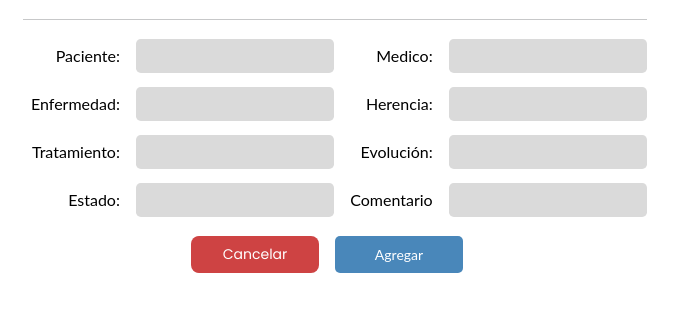
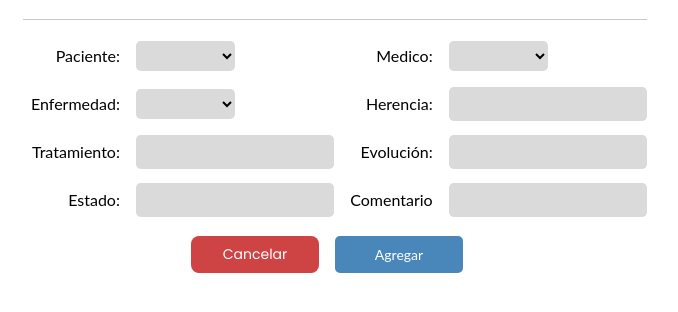
Before and after one commit to BryanEspana/ClinicProyect2, a Flask app: page /AgregarAHistorial in a window 1280 px wide. Shown: the part 253-565 px from the top of the page, without its empty margins (313-991 px from the left). Run offline with Flask 3, Linux system fonts and the light colour scheme; lists and menus that the app fills with data are empty.

Commit message:
Fin de la aplicacion

```diff
--- a/src/app.py
+++ b/src/app.py
@@ -333,13 +333,53 @@ def estadisticas():
 
 
 #-----------------------------------------Agregar a Historial----------------------------------------
-@app.route('/AgregarAHistorial')
+@app.route('/AgregarAHistorial', methods=['GET', 'POST'])
 def AddHistorial():
-    return render_template('medicamentos/AddHistorial.html')
+    establecimientos = text("""SELECT * FROM lugar;""")
+    resultEstablecimientos = db.session.execute(establecimientos).fetchall()
+    pacientes = text("""SELECT * FROM paciente;""")
+    resultPacientes = db.session.execute(pacientes).fetchall()
+    enferm = text("""SELECT * FROM enfermedad;""")
+    resultEnferm = db.session.execute(enferm).fetchall()
+    medico = text("""SELECT * FROM medico;""")
+    resultMedico = db.session.execute(medico).fetchall()
+    if request.method == 'POST':
+        newPaciente = request.form['paciente']
+        newMedico = request.form['medico']
+        newEnfermedad = request.form['enfermedad']
+        newLugar = request.form['lugar']
+        newHerencia = request.form['herencia']
+        newTratamiento = request.form['tratamiento']
+        newEvolucion = request.form['evolucion']
+        newEstado = request.form['estado']
+        newComentario = request.form['comentario']
+        idHistorial = db.session.execute(text("SELECT id_historial FROM historial ORDER BY id_historial DESC LIMIT 1;")).fetchone()[0] + 1
+        query = text("""
+                        INSERT INTO historial
+                        VALUES (:id_historial,current_date,:herencia,:tratamiento,:evolucion,:estado,:comentario,:id_lugar,:id_paciente,:id_medico,:id_enfermedad);
+        """)
+
+        db.session.execute(query, {'id_historial': idHistorial, 'herencia': newHerencia, 'tratamiento': newTratamiento, 'evolucion': newEvolucion, 'estado': newEstado, 'comentario':newComentario,'id_lugar': newLugar, 'id_paciente': newPaciente, 'id_medico': newMedico, 'id_enfermedad': newEnfermedad})
+        db.session.commit()
+        return render_template('medicamentos/AddHistorial.html', lugares = resultEstablecimientos, pacientes = resultPacientes, enfermedades = resultEnferm, medicos=resultMedico)
+
+    return render_template('medicamentos/AddHistorial.html', lugares = resultEstablecimientos, pacientes = resultPacientes, enfermedades = resultEnferm, medicos=resultMedico)
 
 #-----------------------------------------Agregar a Paciente----------------------------------------
-@app.route('/AgregarPaciente')
+@app.route('/AgregarPaciente', methods=['GET', 'POST'])
 def AddPaciente():
+    if request.method == 'POST':
+        nombre = request.form['nombre']
+        masa = request.form['masa']
+        altura = request.form['altura']
+        adiccion = request.form['adicciones']
+        telefono = request.form['tel']
+        direccion = request.form['direccion']
+        idPaciente = db.session.execute(text("SELECT id_paciente FROM paciente ORDER BY id_paciente DESC LIMIT 1;")).fetchone()[0] + 1
+        query = text("""INSERT INTO paciente VALUES (:id_paciente, :nombre, :masa, :altura, :adicciones, :telefono, :direccion);""")
+        db.session.execute(query, {'id_paciente':idPaciente,'nombre': nombre, 'masa': masa, 'altura': altura, 'adicciones': adiccion, 'telefono': telefono, 'direccion': direccion})
+        db.session.commit()
+        return render_template('pacientes/AddPaciente.html')
     return render_template('pacientes/AddPaciente.html')
 
 
--- a/src/templates/medicamentos/AddHistorial.html
+++ b/src/templates/medicamentos/AddHistorial.html
@@ -46,31 +46,43 @@
         <div class="margin " >
             <hr>
             <div class="infoPaciente">
-                <form action="{{ url_for('agregarInventario') }}" method="post" style="display: flex; flex-direction: column;">
+                <form action="{{ url_for('AddHistorial') }}" method="post" style="display: flex; flex-direction: column;">
                     <label class="text-inv">Establecimiento:</label>
-                    <select class="inputPacientes" name="utencilio" style="width: 100%;">
-                        {% for i in utencilios %}
-                            <option value="{{i.id_utencilio}}">{{i.nombre}}</option>
+                    <select class="inputPacientes" name="lugar" style="width: 100%;">
+                        {% for lugar in lugares %}
+                            <option value="{{lugar.id_lugar}}">{{lugar.nombre}}</option>
                         {% endfor %}
                     </select>
                     <hr>
                     <div class="form-grid">
                             <label class="text-inv" style="padding: 0.5rem;"> Paciente:  </label>
-                            <input type="text" class="inputPacientes" name="cantidad" >
+                            <select name="paciente" class="inputPacientes">
+                                {% for paciente in pacientes %}
+                                    <option value="{{paciente.id_paciente}}">{{paciente.nombre}}</option>
+                                {% endfor %}
+                            </select>
                             <label class="text-inv" style="padding: 0.5rem;"> Medico:</label>
-                            <input type="text" class="inputPacientes" name="cantidad" >
+                            <select name="medico" class="inputPacientes">
+                                {% for medico in medicos %}
+                                    <option value="{{medico.id_medico}}">{{medico.nombre}}</option>
+                                {% endfor %}
+                            </select>
                             <label class="text-inv" style="padding: 0.5rem;"> Enfermedad:</label>
-                            <input type="text" class="inputPacientes" name="cantidad">
+                            <select name="enfermedad" class="inputPacientes">
+                                {% for enfermedad in enfermedades %}
+                                    <option value="{{ enfermedad.id_enfermedad }}">{{ enfermedad.nombre }}</option>
+                                {% endfor %}
+                            </select>
                             <label class="text-inv" style="padding: 0.5rem;"> Herencia:</label>
-                            <input type="text" class="inputPacientes" name="cantidad">
+                            <input type="text" class="inputPacientes" name="herencia">
                             <label class="text-inv"  style="padding: 0.5rem;"> Tratamiento:</label>
-                            <input type="text" class="inputPacientes" name="cantidad">
+                            <input type="text" class="inputPacientes" name="tratamiento">
                             <label class="text-inv"  style="padding: 0.5rem;"> Evolución:</label>
-                            <input type="text" class="inputPacientes" name="cantidad">
+                            <input type="text" class="inputPacientes" name="evolucion">
                             <label class="text-inv" style="padding: 0.5rem;"> Estado:</label>
-                            <input type="text" class="inputPacientes" name="cantidad">
+                            <input type="text" class="inputPacientes" name="estado">
                             <label class="text-inv" style="padding: 0.5rem;"> Comentario</label>
-                            <input type="text" name="expiracion" class="inputPacientes">
+                            <input type="text" name="comentario" class="inputPacientes">
                     </div>
 
                     </div>
```
Also changed, not shown: src/templates/pacientes/AddPaciente.html (+7 -9 lines).
